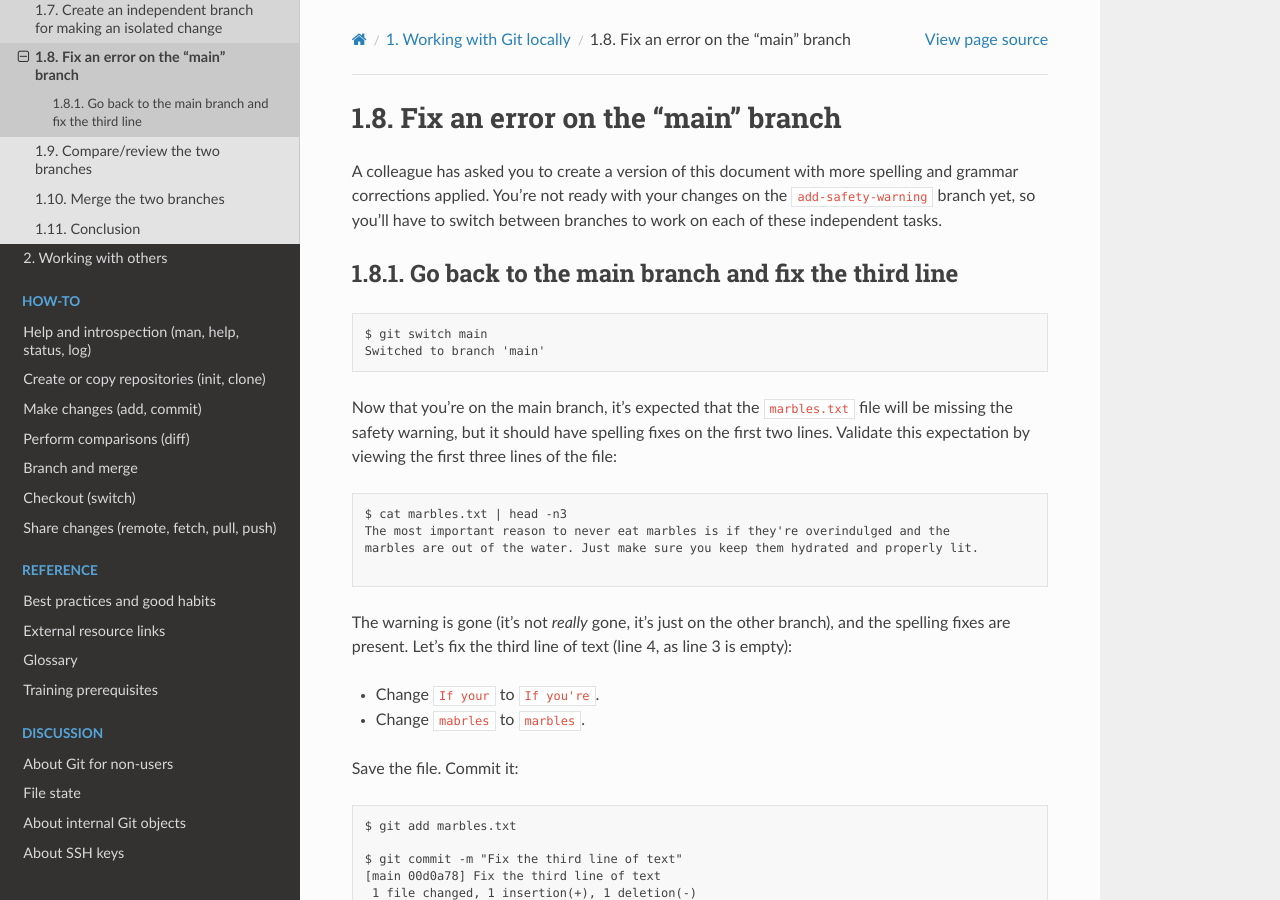
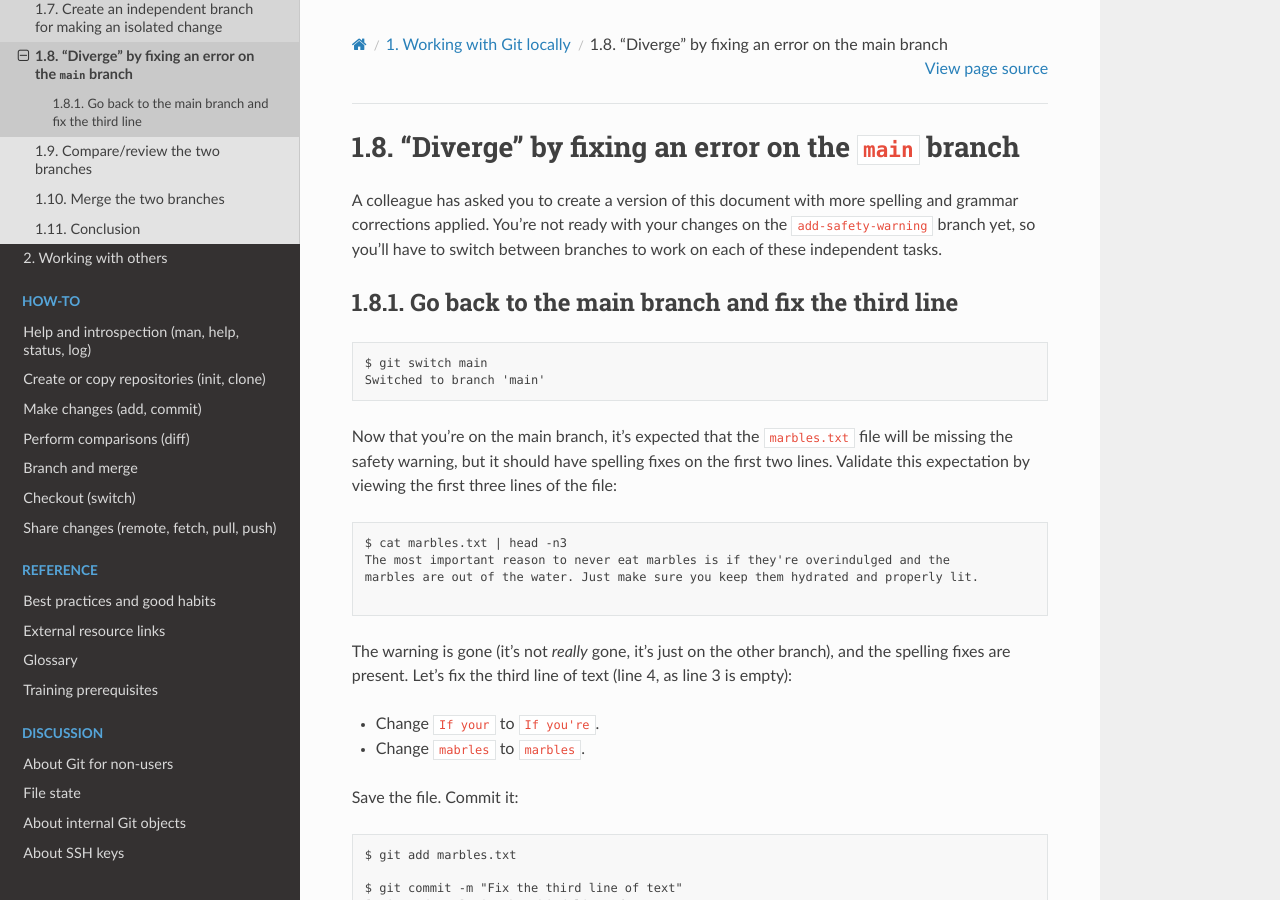
Before and after one commit to nsidc/git-training, a Sphinx documentation site: the page built from doc/tutorial/working-locally/08-fix-main.md, in a window 1280 px wide and 900 px high. Built offline with Sphinx 7.4.7 and the Read the Docs theme 2.0.0, drawn with Linux system fonts in a browser that asks for light colours.

Commit message:
Better title

```diff
--- a/doc/tutorial/working-locally/08-fix-main.md
+++ b/doc/tutorial/working-locally/08-fix-main.md
@@ -1,4 +1,4 @@
-# Fix an error on the "main" branch
+# "Diverge" by fixing an error on the `main` branch
 
 A colleague has asked you to create a version of this document with more spelling and
 grammar corrections applied. You're not ready with your changes on the
```
